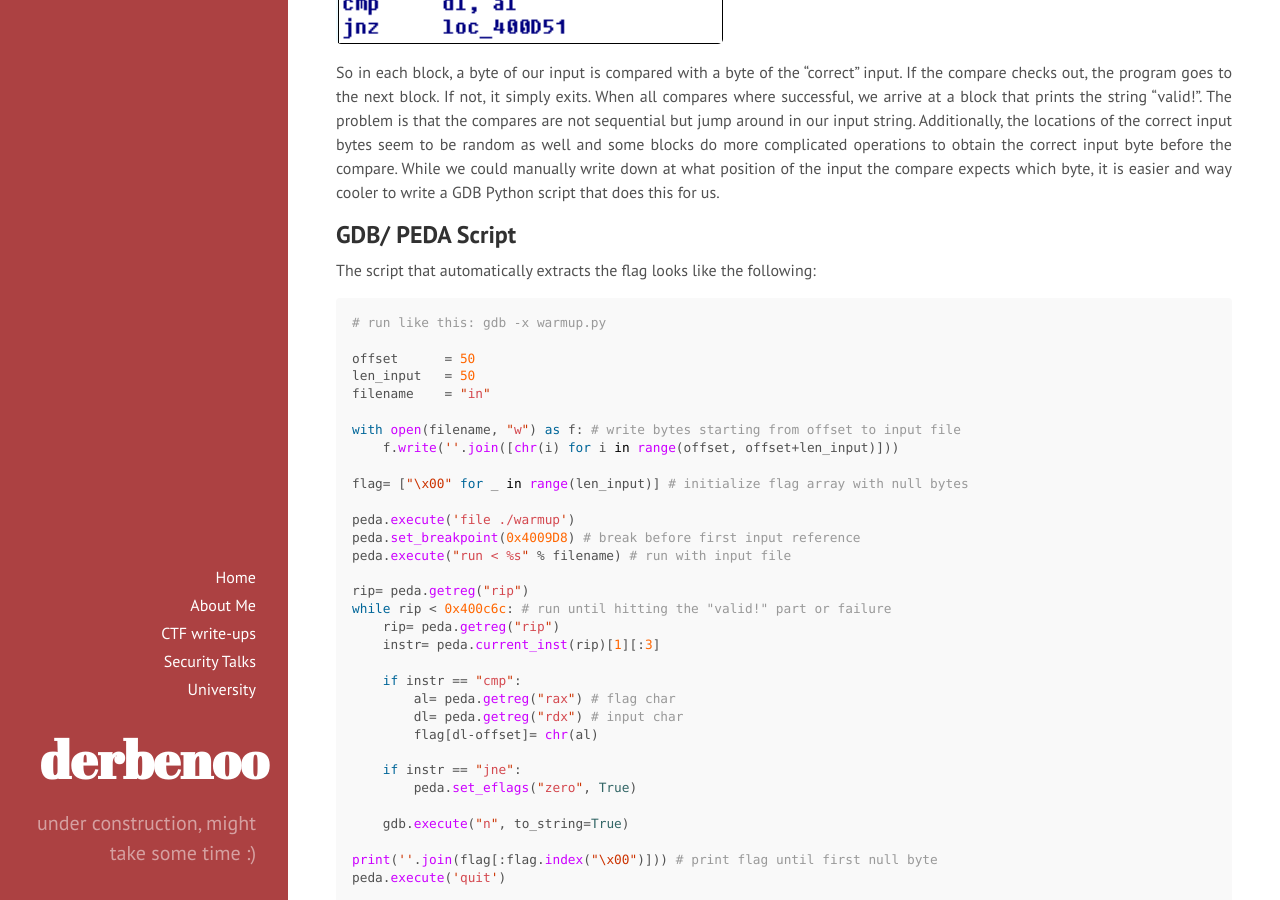
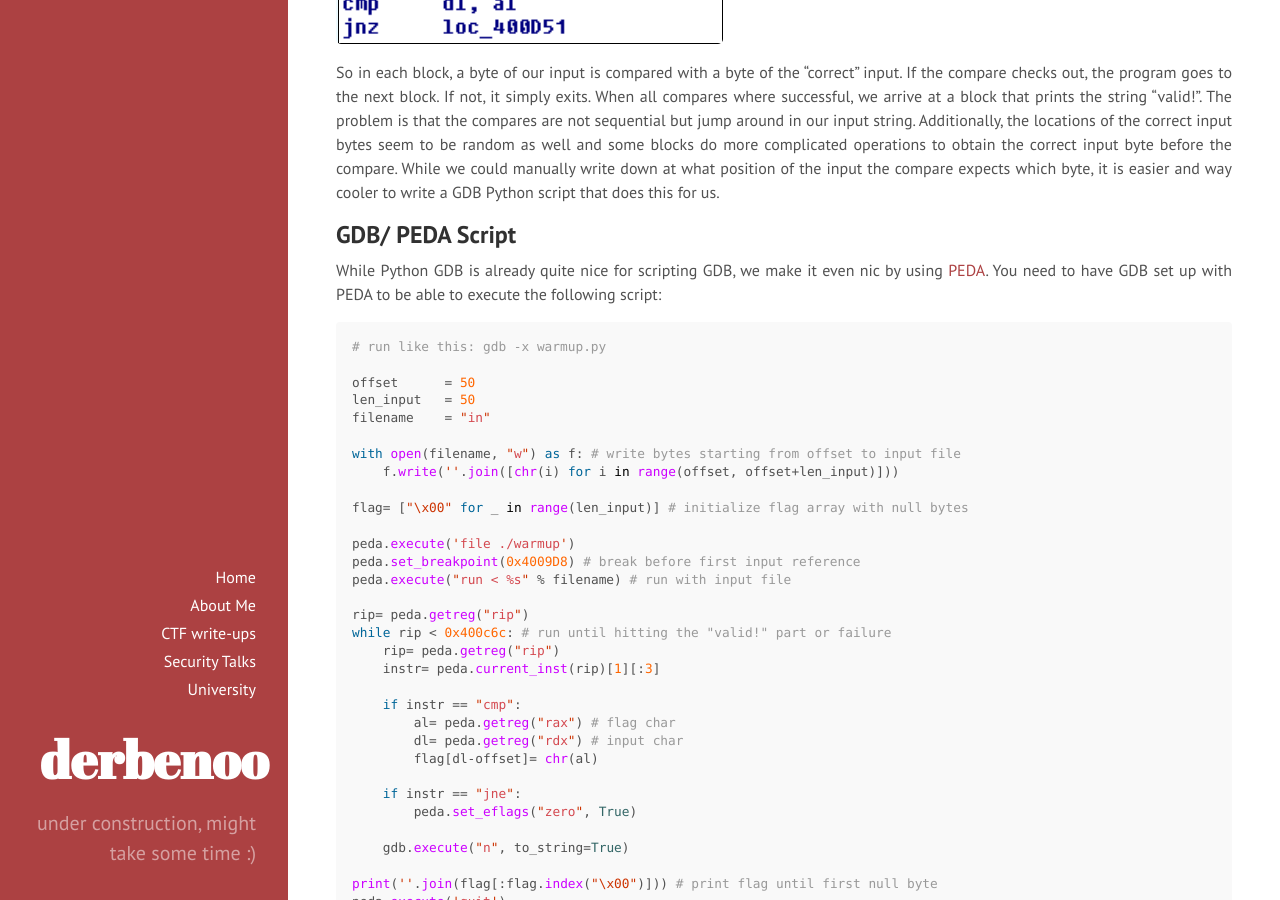
Before and after one commit to derbenoo/derbenoo.github.io, a Jekyll site: the page built from _posts/ctf/2017-09-23-ekoparty_ctf_2017_warmup.md, in a window 1280 px wide and 900 px high, scrolled down 2082 px. Built offline with Jekyll 4.4.1, drawn with Linux system fonts in a browser that asks for light colours.

Commit message:
Added notice for PEDA

````diff
--- a/_posts/ctf/2017-09-23-ekoparty_ctf_2017_warmup.md
+++ b/_posts/ctf/2017-09-23-ekoparty_ctf_2017_warmup.md
@@ -45,7 +45,7 @@
 
 ## GDB/ PEDA Script
 
-The script that automatically extracts the flag looks like the following:
+While Python GDB is already quite nice for scripting GDB, we make it even nic by using [PEDA](https://github.com/longld/peda). You need to have GDB set up with PEDA to be able to execute the following script:
 
 ``` python
 # run like this: gdb -x warmup.py
````
